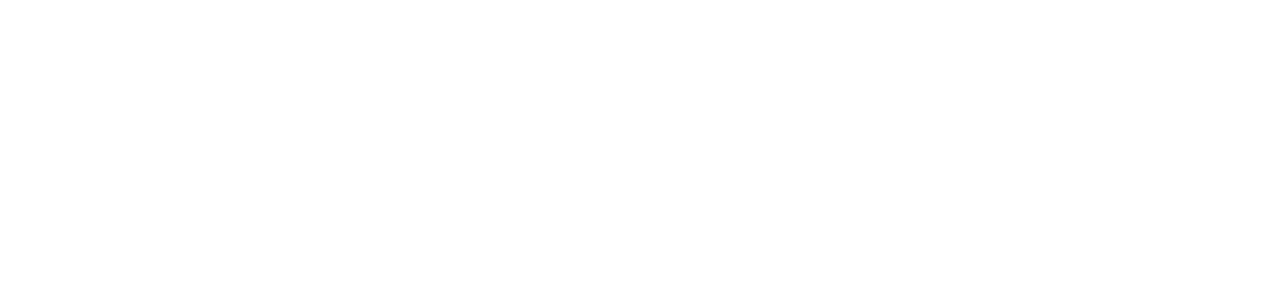
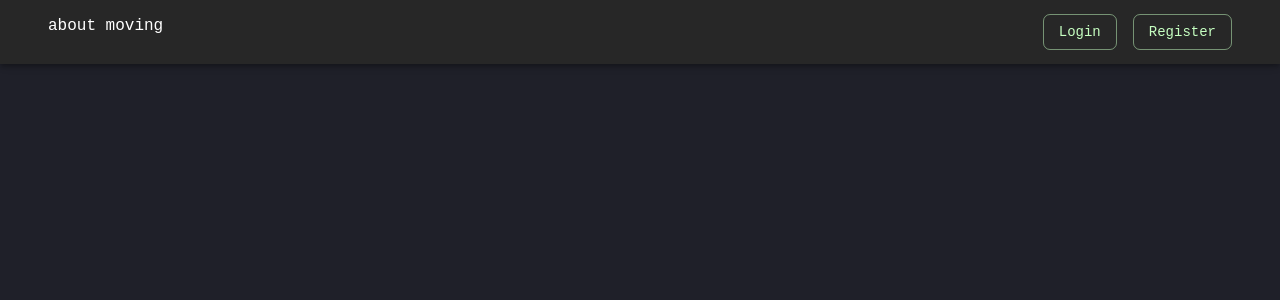
Before and after one commit to lxnda/tfglindaproyect, a React (Create React App) app: page /login in a window 1280 px wide. Before the commit this address had no page. Shown: the top 300 px of the page. Built offline with nearby package versions, Linux system fonts and the light colour scheme.

Commit message:
hasta routes

```diff
--- a/src/App.tsx
+++ b/src/App.tsx
@@ -1,18 +1,12 @@
-import React from "react";
-import logo from "./logo.svg";
-import { BrowserRouter, Route, Routes } from "react-router-dom";
-import MainLayout from "./components/layout/MainLayout";
-import HomePage from "./pages/home/HomePage";
-import { routes } from "./routes";
+import { Button, Container } from "@mui/material";
+import { NavBar } from "./common/NavBar";
+import { BrowserRouter } from "react-router-dom";
+import { AppRouter } from "./router";
 
 function App() {
   return (
     <BrowserRouter>
-      <Routes>
-        <Route path="/" element={<MainLayout />}>
-            {routes}
-        </Route>
-      </Routes>
+      <AppRouter />
     </BrowserRouter>
   );
 }
--- /dev/null
+++ b/src/common/NavBar.tsx
@@ -0,0 +1,40 @@
+import {
+  AppBar,
+  Box,
+  Button,
+  Container,
+  Grid,
+  Stack,
+  Toolbar,
+  Typography,
+} from "@mui/material";
+import React from "react";
+
+export const NavBar: React.FC<{}> = () => {
+  return (
+    <Box sx={{ flexGrow: 1 }}>
+      <AppBar position="fixed">
+        <Toolbar>
+          <Container maxWidth="xl">
+            <Grid
+              container
+              direction="row"
+              justifyContent="space-between"
+              alignContent="center"
+            >
+              <Grid item>
+                <Typography>about moving</Typography>
+              </Grid>
+              <Grid item>
+                <Stack spacing={2} direction="row">
+                  <Button variant="outlined">Login</Button>
+                  <Button variant="outlined">Register</Button>
+                </Stack>
+              </Grid>
+            </Grid>
+          </Container>
+        </Toolbar>
+      </AppBar>
+    </Box>
+  );
+};
--- /dev/null
+++ b/src/common/RouterLayout.tsx
@@ -0,0 +1,11 @@
+import { Outlet } from "react-router-dom";
+import { NavBar } from "./NavBar";
+
+export const RouterLayout: React.FC<{}> = () => {
+  return (
+    <>
+      <NavBar />
+      <Outlet />
+    </>
+  );
+};
--- /dev/null
+++ b/src/config/theme.config.tsx
@@ -0,0 +1,47 @@
+import { CssBaseline, ThemeProvider, createTheme } from "@mui/material";
+import React from "react";
+
+type ThemeProp = {
+  children: JSX.Element;
+};
+
+enum themePallette {
+  BG = "#1f2029",
+  LIME = "#C6FFC1",
+  FONT_GLOBAL = "'JetBrains Mono', monospace",
+}
+const theme = createTheme({
+  palette: {
+    mode: "dark",
+    background: {
+      default: themePallette.BG,
+    },
+    primary: {
+      main: themePallette.LIME,
+    },
+  },
+  typography: {
+    fontFamily: themePallette.FONT_GLOBAL,
+  },
+  components:{
+    MuiButton:{
+        defaultProps:{
+            style:{
+                textTransform:"none",
+                boxShadow:"none",
+                borderRadius:"0.5em"
+            }
+        }
+    }
+  }
+});
+
+export const ThemeConfig: React.FC<ThemeProp> = ({children}) => {
+  return (
+    <ThemeProvider theme={theme}>
+        <CssBaseline />
+        {children}
+    </ThemeProvider>
+  )
+
+};
--- a/src/index.tsx
+++ b/src/index.tsx
@@ -2,15 +2,16 @@
 import ReactDOM from "react-dom/client";
 import App from "./App";
 import reportWebVitals from "./reportWebVitals";
-import { CssBaseline } from "@mui/material";
-import { Provider } from "react-redux";
+import { ThemeConfig } from "./config/theme.config";
 
 const root = ReactDOM.createRoot(
   document.getElementById("root") as HTMLElement
 );
 root.render(
   <React.StrictMode>
-      <App />
+      <ThemeConfig>
+        <App />
+      </ThemeConfig>
   </React.StrictMode>
 );
 
--- /dev/null
+++ b/src/pages/login/index.tsx
@@ -0,0 +1,11 @@
+import React from 'react'
+
+type Props = {}
+
+const LoginPage = (props: Props) => {
+  return (
+    <div>LoginPage</div>
+  )
+}
+
+export default LoginPage
--- /dev/null
+++ b/src/router.tsx
@@ -0,0 +1,16 @@
+import { Route, Routes } from "react-router-dom";
+import React from "react";
+import HomePage from "./pages/home";
+import LoginPage from "./pages/login";
+import { RouterLayout } from "./common/RouterLayout";
+
+export const AppRouter: React.FC<{}> = () => {
+  return (
+    <Routes>
+      <Route path="/" element={<RouterLayout />}>
+        <Route path="/" element={<HomePage />} />
+        <Route path="/login" element={<LoginPage />} />
+      </Route>
+    </Routes>
+  );
+};
```
Also changed, not shown: src/pages/home/index.tsx (renamed from src/pages/home/HomePage.tsx).
